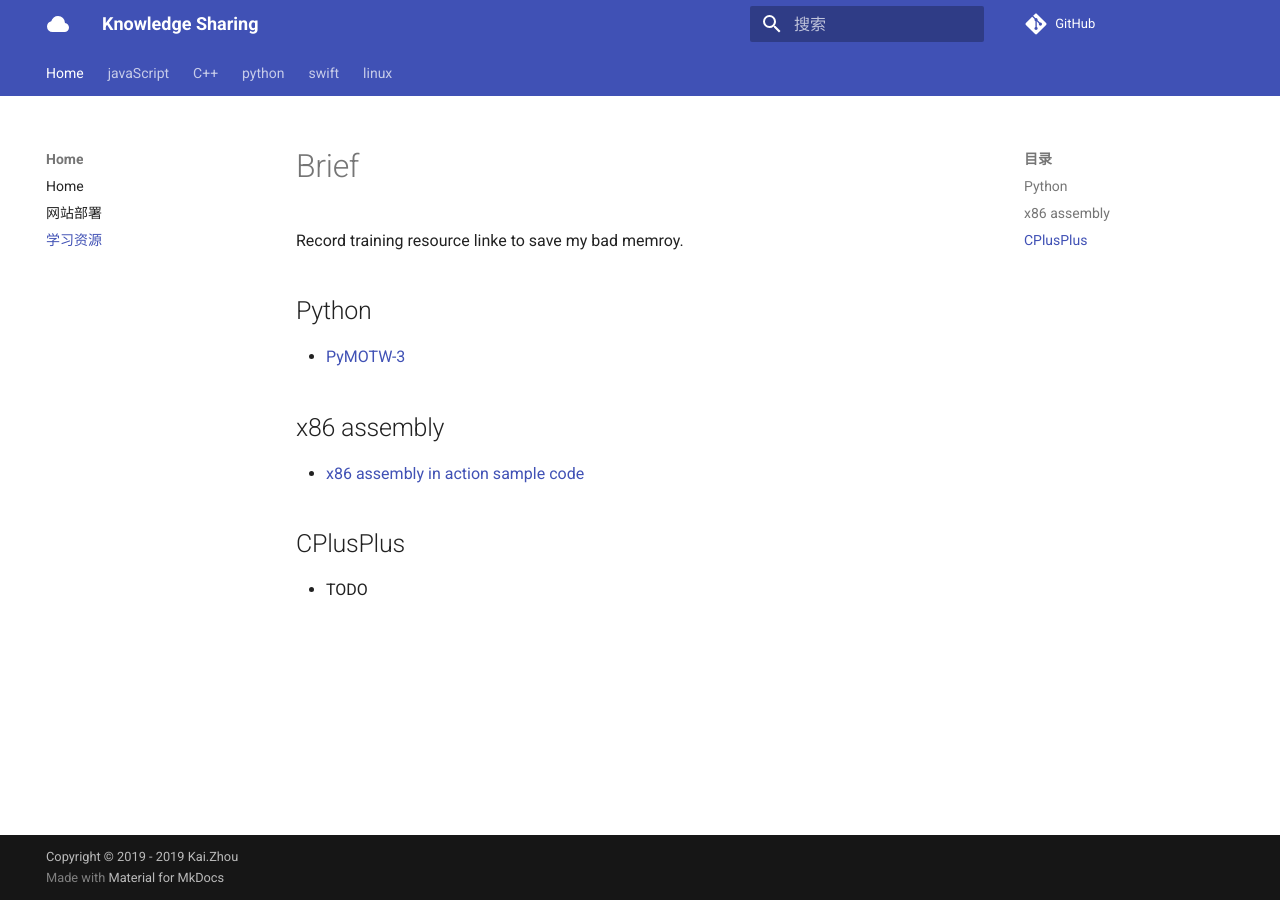
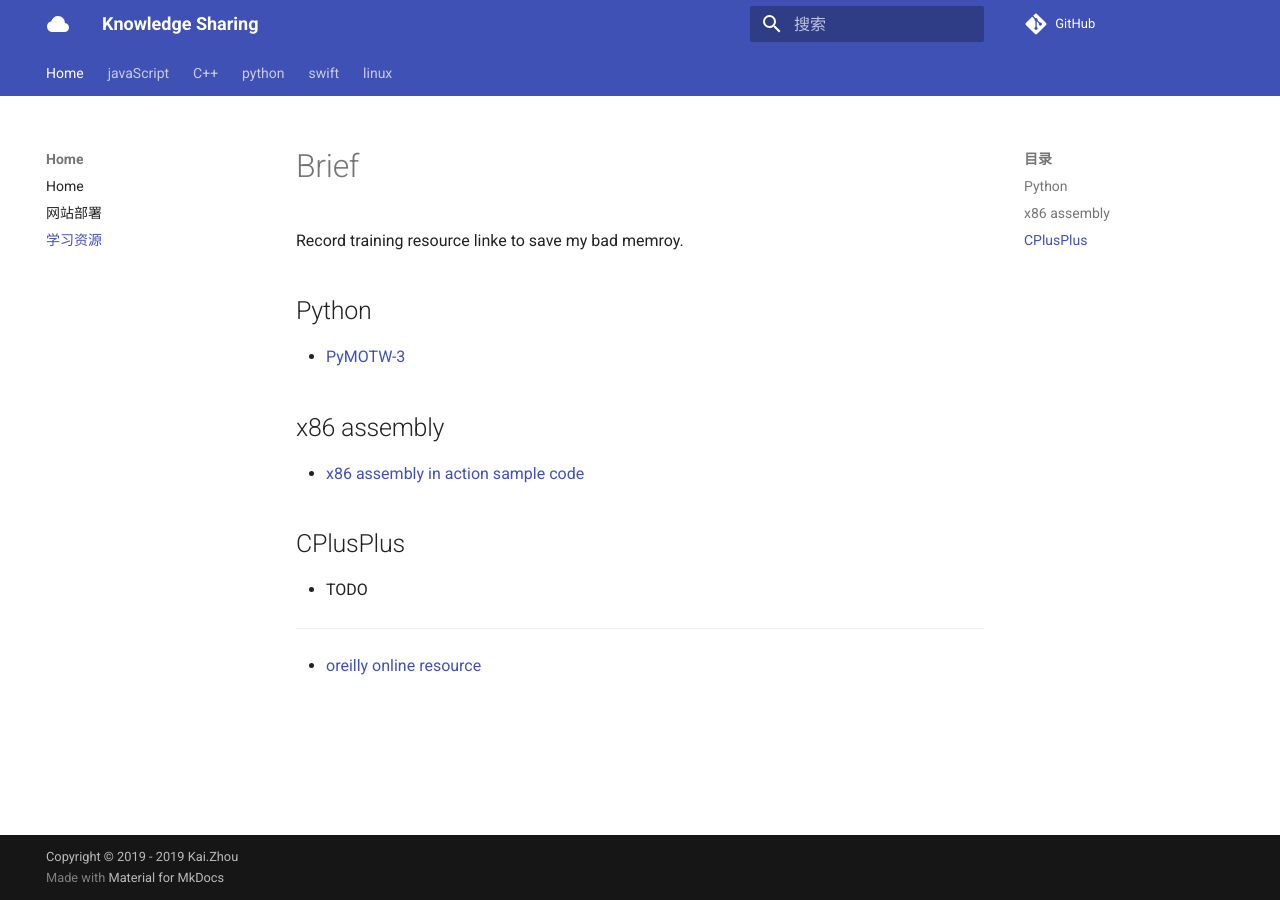
Before and after one commit to zhoukaidev/ks_blog, an MkDocs documentation site: the page built from docs/trainingResource.md, in a window 1280 px wide. Built offline with MkDocs 1.6.1 and Material for MkDocs 9.7.7, drawn with Linux system fonts in a browser that asks for light colours; comment, search, counter and statistics services are not loaded.

Commit message:
Update trainingResource.md

```diff
--- a/docs/trainingResource.md
+++ b/docs/trainingResource.md
@@ -12,3 +12,8 @@ Record training resource linke to save my bad memroy.
 ## CPlusPlus
 
 * TODO
+
+
+---
+
+* [oreilly online resource](https://learning.oreilly.com/)
```
